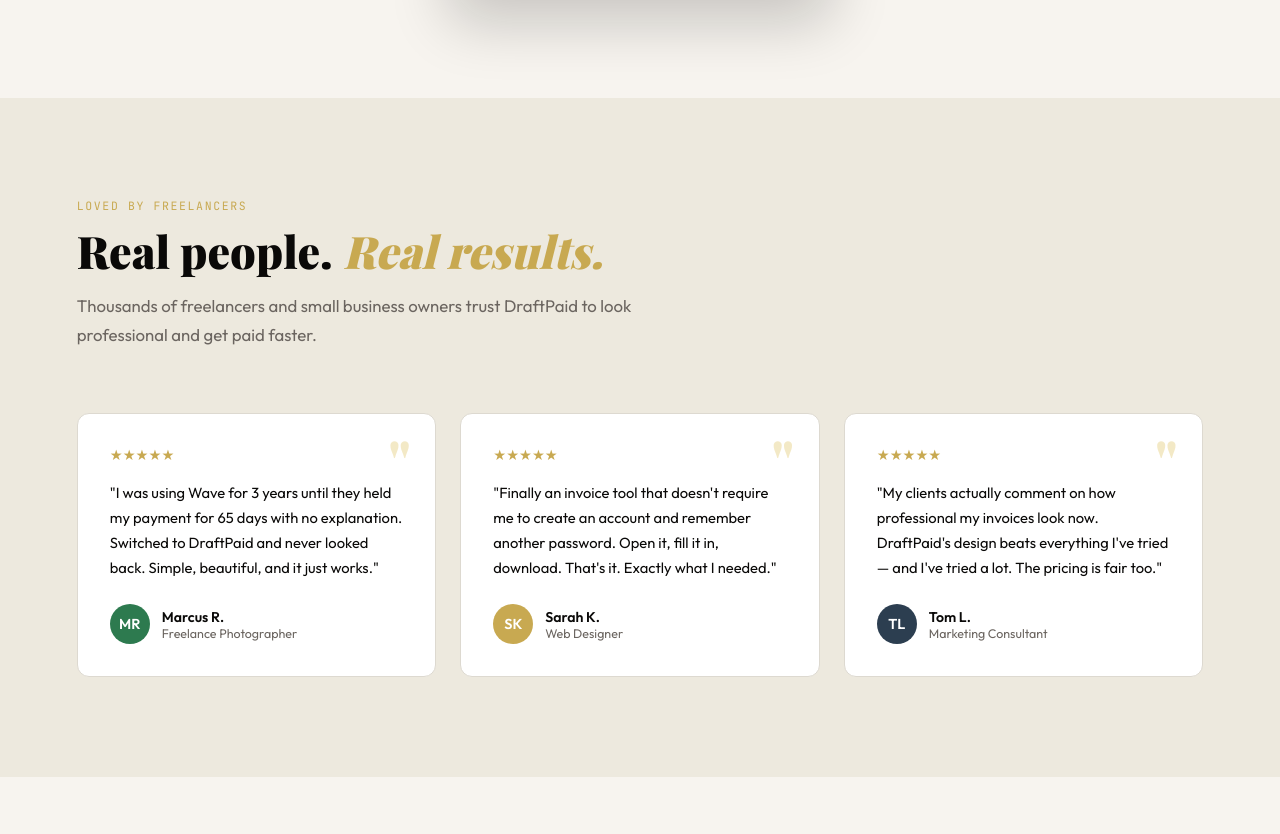
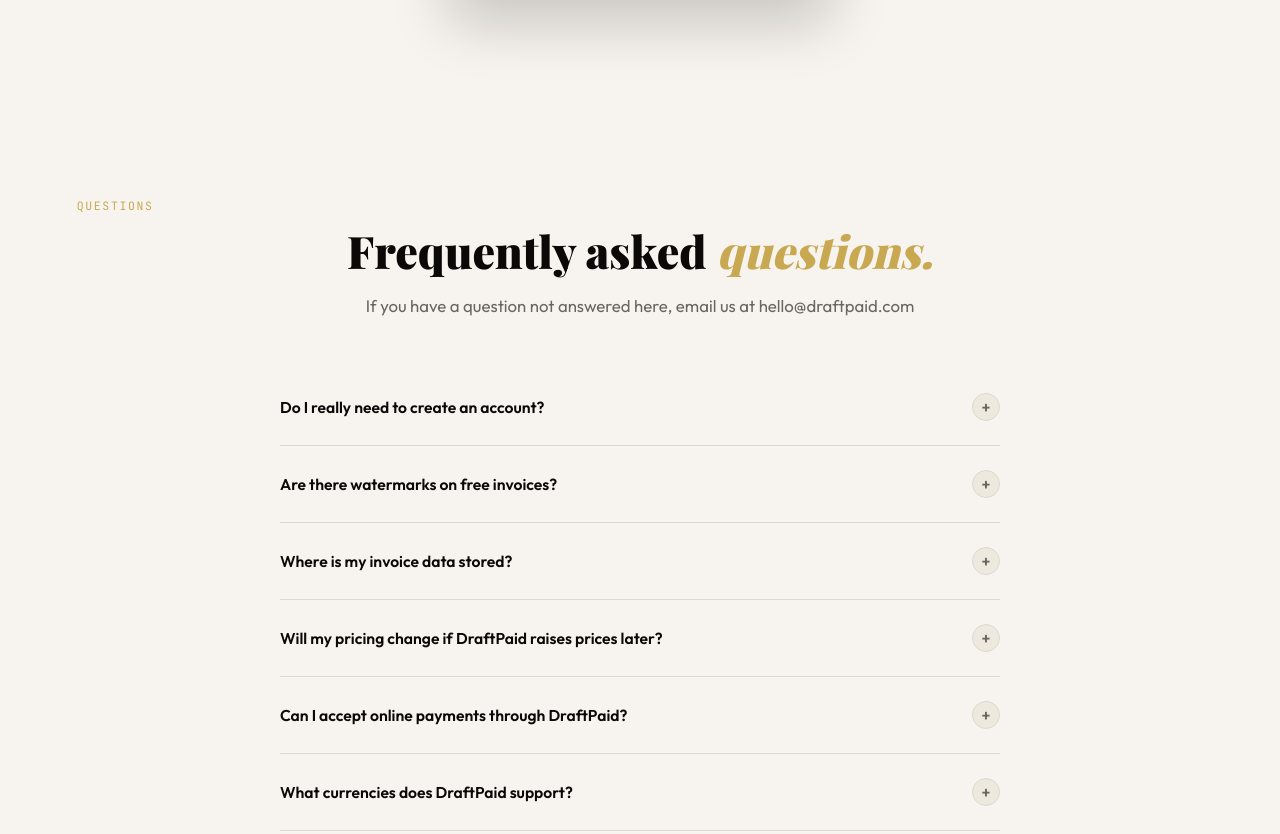
Before and after one commit to gregw29/DraftPaid, a plain HTML site: page index.html in a window 1280 px wide. Shown: the part 3470-4304 px from the top of the page. Drawn offline with nearby package versions, Linux system fonts and the light colour scheme; a web font is replaced by a local one.

Commit message:
Remove fake testimonials permanently

```diff
--- a/index.html
+++ b/index.html
@@ -446,38 +446,6 @@
     }
     .btn-price-white:hover { background: var(--gold); }
 
-    /* ── TESTIMONIALS ── */
-    .testimonials-section { background: var(--cream); padding: 100px 6%; }
-    .testimonials-grid {
-      display: grid; grid-template-columns: repeat(3, 1fr);
-      gap: 1.5rem;
-    }
-    .testimonial {
-      background: var(--white); border: 1px solid var(--border);
-      border-radius: 12px; padding: 2rem;
-      position: relative;
-    }
-    .testimonial::before {
-      content: '"'; font-family: var(--font-d);
-      font-size: 4rem; color: var(--gold-lt);
-      line-height: 1; position: absolute;
-      top: 1rem; right: 1.5rem; opacity: .5;
-    }
-    .stars { color: var(--gold); font-size: .9rem; margin-bottom: 1rem; }
-    .testimonial-text {
-      font-size: .92rem; line-height: 1.7;
-      color: var(--ink); margin-bottom: 1.5rem;
-    }
-    .testimonial-author { display: flex; align-items: center; gap: .75rem; }
-    .author-avatar {
-      width: 40px; height: 40px; border-radius: 50%;
-      display: flex; align-items: center; justify-content: center;
-      font-weight: 700; font-size: .9rem; color: var(--white);
-      flex-shrink: 0;
-    }
-    .author-name { font-weight: 600; font-size: .88rem; }
-    .author-role { font-size: .78rem; color: var(--muted); }
-
     /* ── FAQ ── */
     .faq-grid { max-width: 720px; margin: 0 auto; }
     .faq-item {
@@ -579,7 +547,7 @@
     @media (max-width: 900px) {
       .hero { grid-template-columns: 1fr; padding-top: 80px; }
       .hero-visual { display: none; }
-      .features-grid, .pricing-grid, .testimonials-grid, .steps-grid { grid-template-columns: 1fr; }
+      .features-grid, .pricing-grid, .steps-grid { grid-template-columns: 1fr; }
       .steps-grid::before { display: none; }
       .pricing-grid .price-card.featured { transform: none; }
       footer { grid-template-columns: 1fr 1fr; }
@@ -854,49 +822,6 @@
   </div>
 </section>
 
-<!-- ── TESTIMONIALS ── -->
-<section class="testimonials-section" id="testimonials">
-  <div class="section-label">Loved by freelancers</div>
-  <h2 class="section-title">Real people. <em>Real results.</em></h2>
-  <p class="section-sub">Thousands of freelancers and small business owners trust DraftPaid to look professional and get paid faster.</p>
-
-  <div class="testimonials-grid">
-    <div class="testimonial">
-      <div class="stars">★★★★★</div>
-      <p class="testimonial-text">"I was using Wave for 3 years until they held my payment for 65 days with no explanation. Switched to DraftPaid and never looked back. Simple, beautiful, and it just works."</p>
-      <div class="testimonial-author">
-        <div class="author-avatar" style="background:#2d7a4f">MR</div>
-        <div>
-          <div class="author-name">Marcus R.</div>
-          <div class="author-role">Freelance Photographer</div>
-        </div>
-      </div>
-    </div>
-    <div class="testimonial">
-      <div class="stars">★★★★★</div>
-      <p class="testimonial-text">"Finally an invoice tool that doesn't require me to create an account and remember another password. Open it, fill it in, download. That's it. Exactly what I needed."</p>
-      <div class="testimonial-author">
-        <div class="author-avatar" style="background:#c8a951">SK</div>
-        <div>
-          <div class="author-name">Sarah K.</div>
-          <div class="author-role">Web Designer</div>
-        </div>
-      </div>
-    </div>
-    <div class="testimonial">
-      <div class="stars">★★★★★</div>
-      <p class="testimonial-text">"My clients actually comment on how professional my invoices look now. DraftPaid's design beats everything I've tried — and I've tried a lot. The pricing is fair too."</p>
-      <div class="testimonial-author">
-        <div class="author-avatar" style="background:#2c3e50">TL</div>
-        <div>
-          <div class="author-name">Tom L.</div>
-          <div class="author-role">Marketing Consultant</div>
-        </div>
-      </div>
-    </div>
-  </div>
-</section>
-
 <!-- ── FAQ ── -->
 <section class="section" id="faq">
   <div class="section-label">Questions</div>
@@ -1013,7 +938,7 @@
     });
   }, { threshold: 0.1 });
 
-  document.querySelectorAll('.feature-card, .step, .price-card, .testimonial, .faq-item').forEach(el => {
+  document.querySelectorAll('.feature-card, .step, .price-card, .faq-item').forEach(el => {
     el.style.opacity = '0';
     el.style.transform = 'translateY(20px)';
     el.style.transition = 'opacity 0.5s ease, transform 0.5s ease';
```
